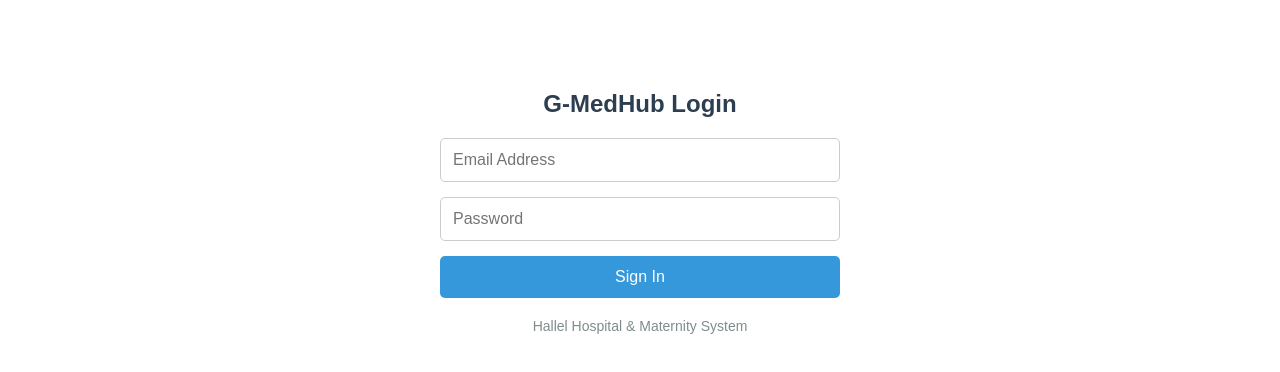
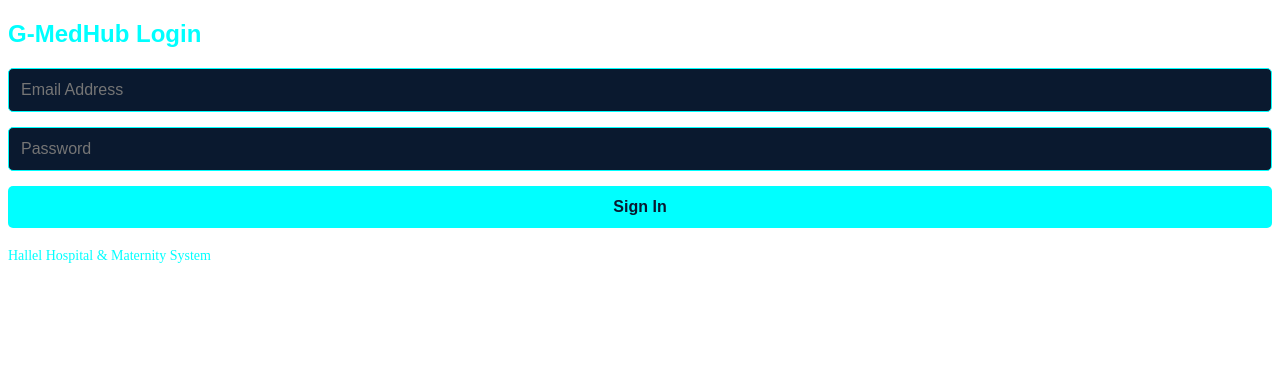
Before and after one commit to 4gs6776-lang/g-medhub-frontend, a React (Create React App) app: page / in a window 1280 px wide. Shown: the top 372 px of the page. Built offline with nearby package versions, Linux system fonts and the light colour scheme; no server answers.

Commit message:
Update Login.js

```diff
--- a/src/pages/Login.js
+++ b/src/pages/Login.js
@@ -42,12 +42,44 @@ const Login = () => {
 };
 
 const styles = {
-  container: { maxWidth: '400px', margin: '50px auto', padding: '20px', textAlign: 'center', fontFamily: 'Arial' },
-  title: { color: '#2c3e50' },
+  page: {
+    minHeight: '100vh',
+    backgroundColor: '#0a192f',
+    display: 'flex',
+    justifyContent: 'center',
+    alignItems: 'center'
+  },
+  loginBox: {
+    backgroundColor: '#112240',
+    padding: '40px',
+    borderRadius: '10px',
+    width: '90%',
+    maxWidth: '400px',
+    textAlign: 'center',
+    boxShadow: '0 0 15px 4px rgba(0, 255, 255, 0.3)', // Cyan glow
+    border: '1px solid #00FFFF' // Cyan border
+  },
+  title: { color: '#00FFFF', marginBottom: '20px', fontFamily: 'Arial' }, // CYAN TEXT
   form: { display: 'flex', flexDirection: 'column', gap: '15px' },
-  input: { padding: '12px', fontSize: '16px', borderRadius: '5px', border: '1px solid #ccc' },
-  button: { padding: '12px', fontSize: '16px', borderRadius: '5px', border: 'none', backgroundColor: '#3498db', color: 'white', cursor: 'pointer' },
-  footer: { marginTop: '20px', color: '#7f8c8d', fontSize: '14px' }
+  input: {
+    padding: '12px',
+    fontSize: '16px',
+    borderRadius: '5px',
+    border: '1px solid #00FFFF',
+    backgroundColor: '#0a192f',
+    color: '#00FFFF' // CYAN TEXT
+  },
+  button: {
+    padding: '12px',
+    fontSize: '16px',
+    borderRadius: '5px',
+    border: 'none',
+    backgroundColor: '#00FFFF',
+    color: '#0a192f',
+    cursor: 'pointer',
+    fontWeight: 'bold'
+  },
+  footer: { marginTop: '20px', color: '#00FFFF', fontSize: '14px' } // CYAN TEXT
 };
 
 export default Login;
```
